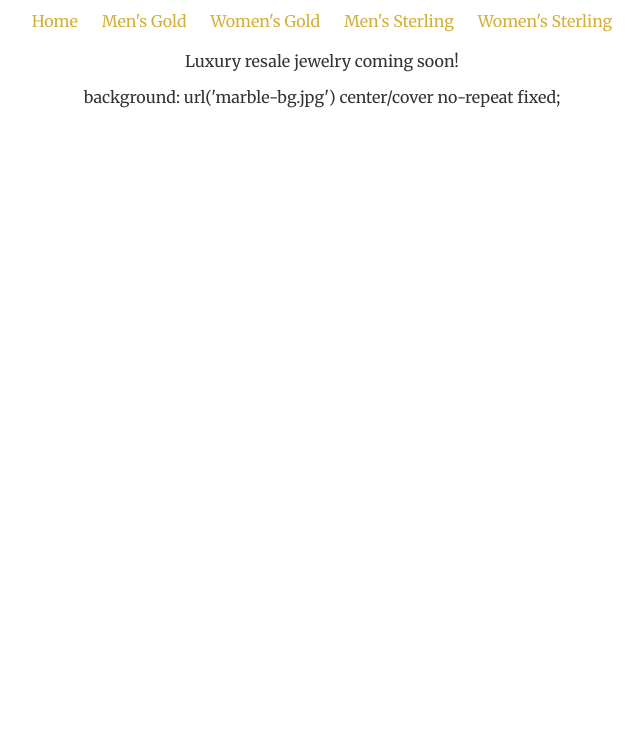
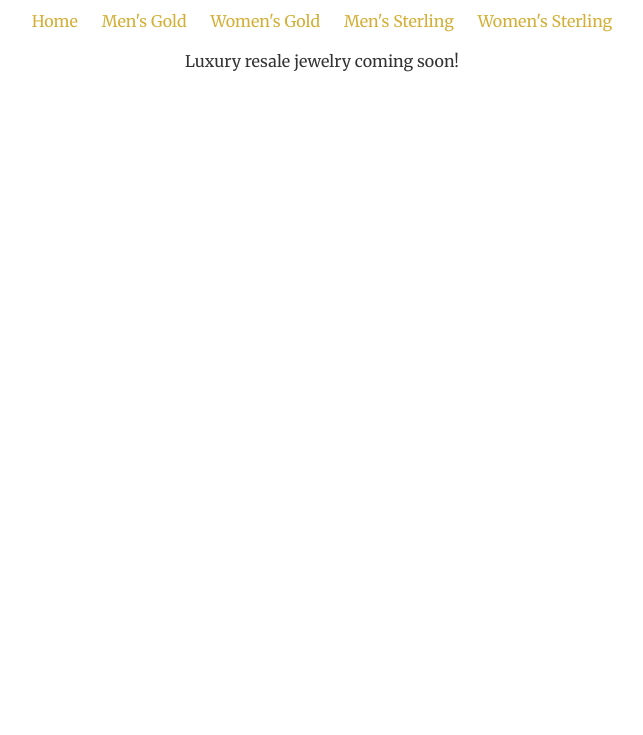
Before and after one commit to Austiningle65/Austiningle65.github.io, a plain HTML site: page index.html in a window 1280 px wide. Shown: the part 121-856 px from the top of the page, without its empty margins (318-961 px from the left). Drawn offline with Linux system fonts and the light colour scheme.

Commit message:
Update index.html5

```diff
--- a/index.html
+++ b/index.html
@@ -42,4 +42,4 @@
   <p>Luxury resale jewelry coming soon!</p>
 </body>
 </html>
-background: url('marble-bg.jpg') center/cover no-repeat fixed;
+<background: url('marble-bg.jpg') center/cover no-repeat fixed;>
```
